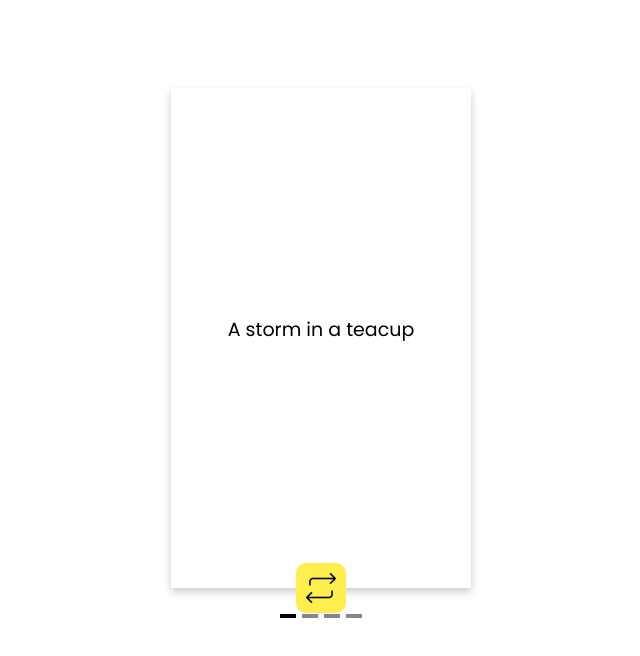
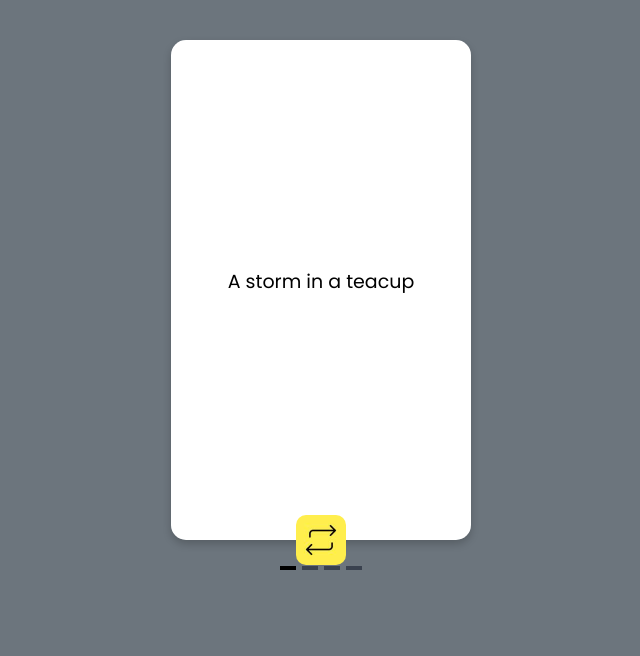
Before and after one commit to silverhand7/english-course, a Vue app: page /course in a window 1280 px wide. Shown: the top 656 px of the page, without its empty margins (319-959 px from the left). Built offline with nearby package versions, Linux system fonts and the light colour scheme.

Commit message:
add more style

```diff
--- a/index.html
+++ b/index.html
@@ -10,7 +10,7 @@
     <link rel="preconnect" href="https://fonts.gstatic.com" crossorigin>
     <link href="https://fonts.googleapis.com/css2?family=Poppins:wght@400;600;700&display=swap" rel="stylesheet"><title>Vite App</title>
   </head>
-  <body>
+  <body class="bg-secondary">
     <div id="app"></div>
     <script type="module" src="/src/main.js"></script>
   </body>
--- a/src/components/CourseCarousel.vue
+++ b/src/components/CourseCarousel.vue
@@ -1,6 +1,5 @@
 <template>
-    <div class="mt-5"></div>
-    <Carousel class="mt-5" :items-to-show="1" ref="myCarousel">
+    <Carousel :items-to-show="1" ref="myCarousel">
 
         <Slide v-for="slide in slides" :key="slide.id">
             <FlipCard v-if="slide.type === 'course'" :name="slide.name" :meaning="slide.meaning" :example="slide.example" />
@@ -45,7 +44,6 @@ ol.carousel__track {
     margin: 40px 0;
 }
 ol.carousel__pagination {
-    margin-top:40px;
     padding-left: 0;
 }
 </style>
--- a/src/components/FlipCard.vue
+++ b/src/components/FlipCard.vue
@@ -5,9 +5,10 @@
                 <div class="flip-card-front">
                     <p>{{ name }}</p>
                 </div>
-                <div class="flip-card-back">
+                <div class="flip-card-back bg-light text-dark">
                     <div>
-                        <p class="mb-5">{{ meaning }}</p>
+                        <p>{{ meaning }}</p>
+                        <div class="line"></div>
                         <p><i>"{{ example }}"</i></p>
                     </div>
                 </div>
@@ -57,6 +58,7 @@ export default {
         width: 300px;
         height: 500px;
         perspective: 1000px;
+        border-radius: 15px;
     }
 
     .flip-card-inner {
@@ -67,6 +69,7 @@ export default {
         transition: transform 0.6s;
         transform-style: preserve-3d;
         box-shadow: 0 4px 8px 0 rgba(0,0,0,0.2);
+        border-radius: 15px;
     }
 
     .flip-card.clicked .flip-card-inner {
@@ -79,6 +82,7 @@ export default {
         height: 100%;
         -webkit-backface-visibility: hidden;
         backface-visibility: hidden;
+        border-radius: 15px;
     }
 
     .flip-card-front {
@@ -89,6 +93,7 @@ export default {
         font-size: 19px;
         line-height: 1.2em;
         padding: 15px;
+        background: white;
     }
     .flip-card-back {
         z-index: -1;
@@ -114,4 +119,8 @@ export default {
         width: 50px;
         border-radius: 10px;
     }
+    .line {
+        border: 0.5px solid #ccc;
+        margin:25px 0;
+    }
 </style>
--- a/src/components/QuizCard.vue
+++ b/src/components/QuizCard.vue
@@ -52,6 +52,8 @@ export default {
         display: flex;
         align-items: center;
         justify-content: center;
+        border-radius: 15px;
+        background:white;
     }
     .answer-options {
         margin-left: 0;
@@ -68,7 +70,7 @@ export default {
 
 
     .green {
-        background: #64ff4d;
+        background: #1cee4f;
     }
     .red {
         background: #ff7373;
```
